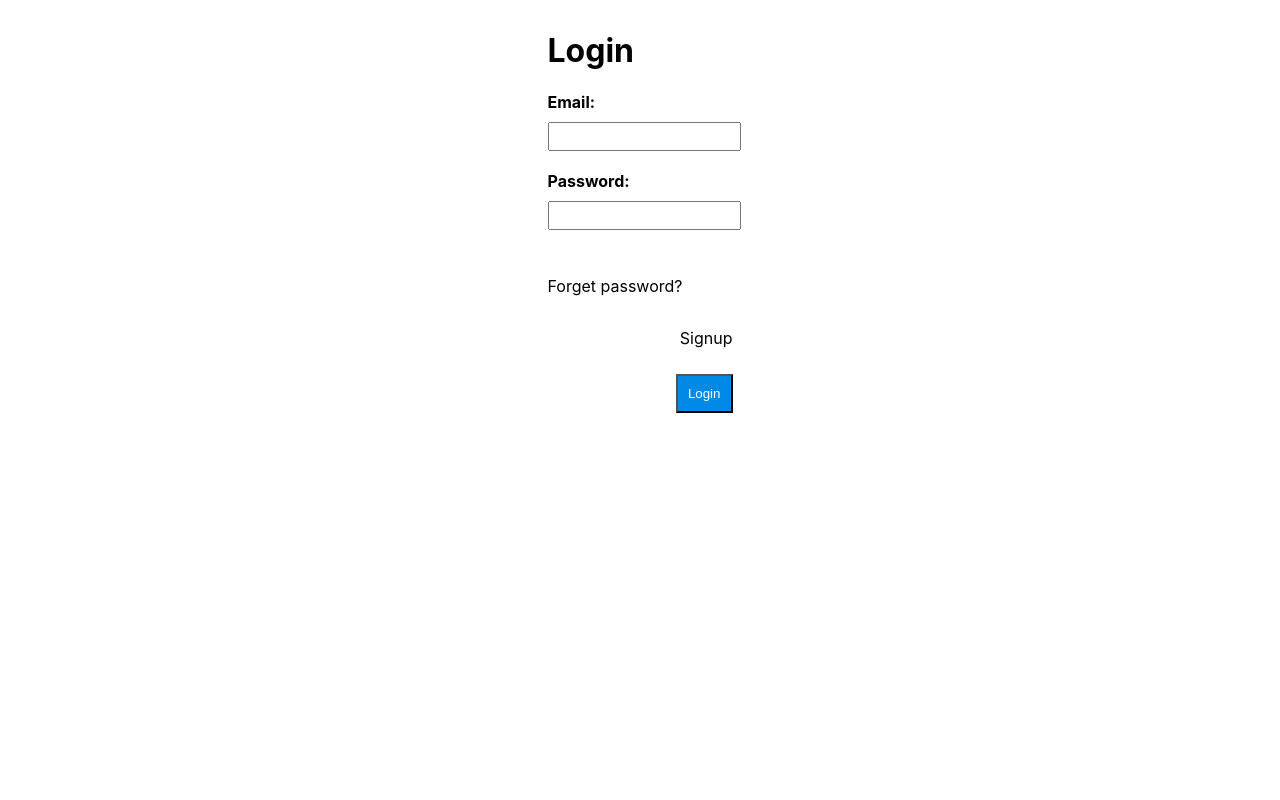
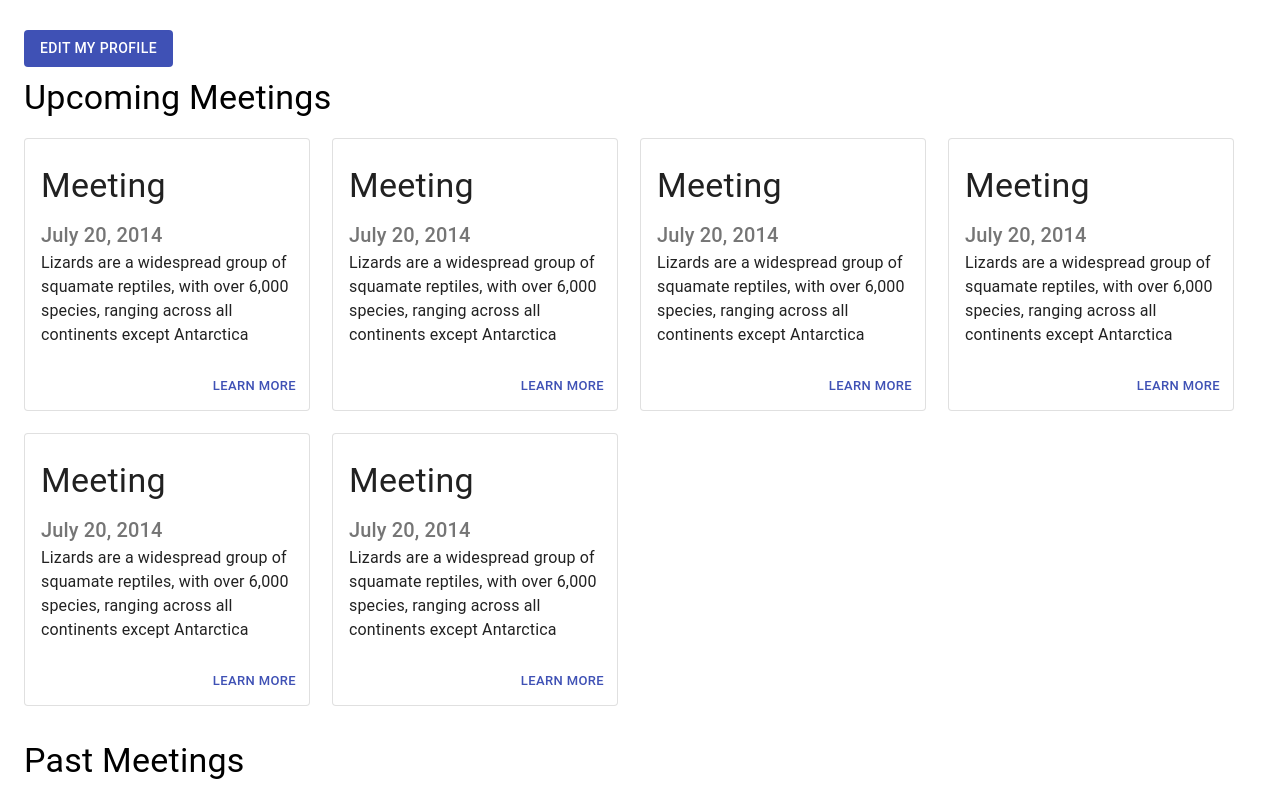
Before and after one commit to csc-536/tucson-math-circle-portal-, a React (Create React App) app in the folder frontend/: page /meetings in a window 1280 px wide. Shown: the top 800 px of the page. Built offline with nearby package versions, Linux system fonts and the light colour scheme.

Commit message:
add meeting pages

```diff
--- a/frontend/package.json
+++ b/frontend/package.json
@@ -9,8 +9,10 @@
         "@testing-library/jest-dom": "^5.11.4",
         "@testing-library/react": "^11.1.0",
         "@testing-library/user-event": "^12.1.10",
+        "lodash": "^4.17.21",
         "react": "^17.0.1",
         "react-dom": "^17.0.1",
+        "react-router-dom": "^5.2.0",
         "react-scripts": "^4.0.2",
         "web-vitals": "^1.0.1"
     },
--- a/frontend/src/App.js
+++ b/frontend/src/App.js
@@ -1,11 +1,20 @@
-import logo from "./logo.svg";
-import "./App.css";
+// import "./App.css";
 import Login from "./login/login";
+import { Route, BrowserRouter as Router } from "react-router-dom";
+import Meetings from "./Meetings";
 //import Registration from "./registration/registration";
+import Container from "@material-ui/core/Container";
 
 function App() {
-  return <Login />;
-  //return <Registration update={true}/>;
+    return (
+        <Container fixed>
+            <Router>
+                <Route exact path="/" component={Login} />
+                <Route exact path="/meetings" component={Meetings} />
+            </Router>
+        </Container>
+    );
+    //return <Registration update={true}/>;
 }
 
 export default App;
--- /dev/null
+++ b/frontend/src/Meetings.js
@@ -0,0 +1,30 @@
+import { Box, makeStyles, Typography } from "@material-ui/core";
+import React from "react";
+import Button from "@material-ui/core/Button";
+import MeetingCards from "./components/MeetingCards";
+
+const Meetings = () => {
+    return (
+        <div>
+            <Button
+                variant="contained"
+                color="primary"
+                disableElevation
+                float="right"
+            >
+                Edit My Profile
+            </Button>
+
+            <Box mb={3}>
+                <Typography variant="h4">Upcoming Meetings</Typography>
+                <MeetingCards />
+            </Box>
+            <Box mb={3}>
+                <Typography variant="h4">Past Meetings</Typography>
+                <MeetingCards />
+            </Box>
+        </div>
+    );
+};
+
+export default Meetings;
--- /dev/null
+++ b/frontend/src/components/Meeting.js
@@ -0,0 +1,54 @@
+import React, { forwardRef, useState } from "react";
+import FormControlLabel from "@material-ui/core/FormControlLabel";
+import Checkbox from "@material-ui/core/Checkbox";
+import FormGroup from "@material-ui/core/FormGroup";
+import FormControl from "@material-ui/core/FormControl";
+
+const Meeting = forwardRef(({ meeting }, ref) => {
+    const [checked, setChecked] = useState(false);
+    const handleChange = (e) => {
+        setChecked(e.target.checked);
+    };
+    return (
+        <div ref={ref}>
+            <h2 id="meeting-title">Meeting</h2>
+            <h3 id="transition-modal-title">When is the meeting?</h3>
+            <p id="transition-modal-description">July 20, 2014</p>
+            <h3>What is the meeting level?</h3>
+            <p>Junior</p>
+            <h3>What are the topics?</h3>
+            <p>Arithmetic</p>
+            <h3>How can I join?</h3>
+            <p>
+                Join us on <a href="#">Zoom</a> and <a href="#">Miro</a>
+            </p>
+            <h3>Need meeting materials?</h3>
+            <p>
+                Download meeting materials{" "}
+                <a href="#">
+                    <b>here</b>
+                </a>
+            </p>
+
+            <FormControl component="fieldset">
+                <FormGroup>
+                    <FormControlLabel
+                        // labelPlacement="start"
+                        // value="rsvp-checkbox"
+                        control={
+                            <Checkbox
+                                checked={checked}
+                                onChange={handleChange}
+                                name="rsvp-checkbox"
+                                color="primary"
+                            />
+                        }
+                        label="I'm Attending"
+                    />
+                </FormGroup>
+            </FormControl>
+        </div>
+    );
+});
+
+export default Meeting;
--- /dev/null
+++ b/frontend/src/components/MeetingCard.js
@@ -0,0 +1,84 @@
+import React, { useState } from "react";
+import { makeStyles } from "@material-ui/core/styles";
+import Card from "@material-ui/core/Card";
+import CardActions from "@material-ui/core/CardActions";
+import CardContent from "@material-ui/core/CardContent";
+import Button from "@material-ui/core/Button";
+import Typography from "@material-ui/core/Typography";
+import Modal from "@material-ui/core/Modal";
+import Backdrop from "@material-ui/core/Backdrop";
+import Meeting from "./Meeting";
+
+const useStyles = makeStyles((theme) => ({
+    root: {
+        width: "100%",
+    },
+    cardActions: {
+        float: "right",
+    },
+    modal: {
+        display: "flex",
+        alignItems: "center",
+        justifyContent: "center",
+    },
+    paper: {
+        backgroundColor: theme.palette.background.paper,
+        boxShadow: theme.shadows[2],
+        borderRadius: 5,
+        padding: theme.spacing(2, 4, 3),
+    },
+}));
+
+const MeetingCard = () => {
+    const classes = useStyles();
+    const [open, setOpen] = useState(false);
+    const [meeting, setMeeting] = useState({});
+
+    const handleOpen = () => {
+        setOpen(true);
+    };
+
+    const handleClose = () => {
+        setOpen(false);
+    };
+    const rootRef = React.useRef(null);
+    return (
+        <Card className={classes.root} variant="outlined">
+            <Modal
+                aria-labelledby="transition-modal-title"
+                aria-describedby="transition-modal-description"
+                className={classes.modal}
+                open={open}
+                onClose={handleClose}
+                BackdropComponent={Backdrop}
+                disableEnforceFocus
+                disableAutoFocus
+                container={() => rootRef.current}
+            >
+                <div className={classes.paper}>
+                    <Meeting meeting={meeting} />
+                </div>
+            </Modal>
+            <CardContent>
+                <Typography gutterBottom variant="h4" component="h3">
+                    Meeting
+                </Typography>
+                <Typography variant="h6" component="h6" color="textSecondary">
+                    July 20, 2014
+                </Typography>
+                <Typography variant="body1" component="p">
+                    Lizards are a widespread group of squamate reptiles, with
+                    over 6,000 species, ranging across all continents except
+                    Antarctica
+                </Typography>
+            </CardContent>
+            <CardActions className={classes.cardActions}>
+                <Button size="small" color="primary" onClick={handleOpen}>
+                    Learn More
+                </Button>
+            </CardActions>
+        </Card>
+    );
+};
+
+export default MeetingCard;
--- /dev/null
+++ b/frontend/src/components/MeetingCards.js
@@ -0,0 +1,36 @@
+import React from "react";
+import MeetingCard from "./MeetingCard";
+import { makeStyles } from "@material-ui/core/styles";
+import Grid from "@material-ui/core/Grid";
+import { chunk } from "lodash";
+
+const useStyles = makeStyles((theme) => ({
+    root: {
+        flexGrow: 1,
+    },
+}));
+
+const MeetingCards = ({ meetings = [1, 2, 3, 4, 6, 7] }) => {
+    const classes = useStyles();
+    const numItemPerRow = 4;
+
+    const chunks = chunk(meetings, numItemPerRow);
+
+    const grid = chunks.map((c) => (
+        <Grid container item md={12} spacing={3}>
+            {c.map((cc) => (
+                <Grid item md={12 / numItemPerRow}>
+                    <MeetingCard />
+                </Grid>
+            ))}
+        </Grid>
+    ));
+
+    return (
+        <div className={classes.root} variant="outlined">
+            {grid}
+        </div>
+    );
+};
+
+export default MeetingCards;
```
Also changed, not shown: 1 other file (tests, documents, lock files or other folders). Lines whose indentation alone changed are shown as unchanged.
